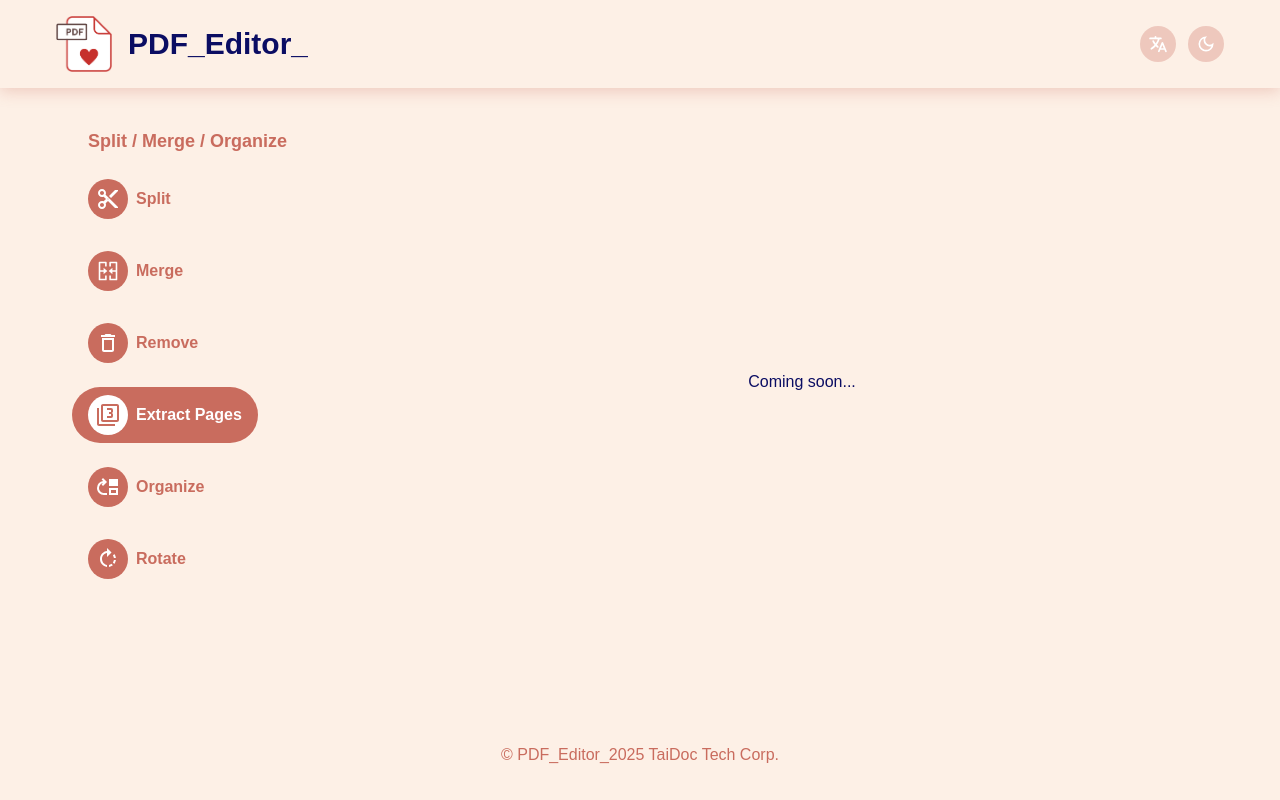
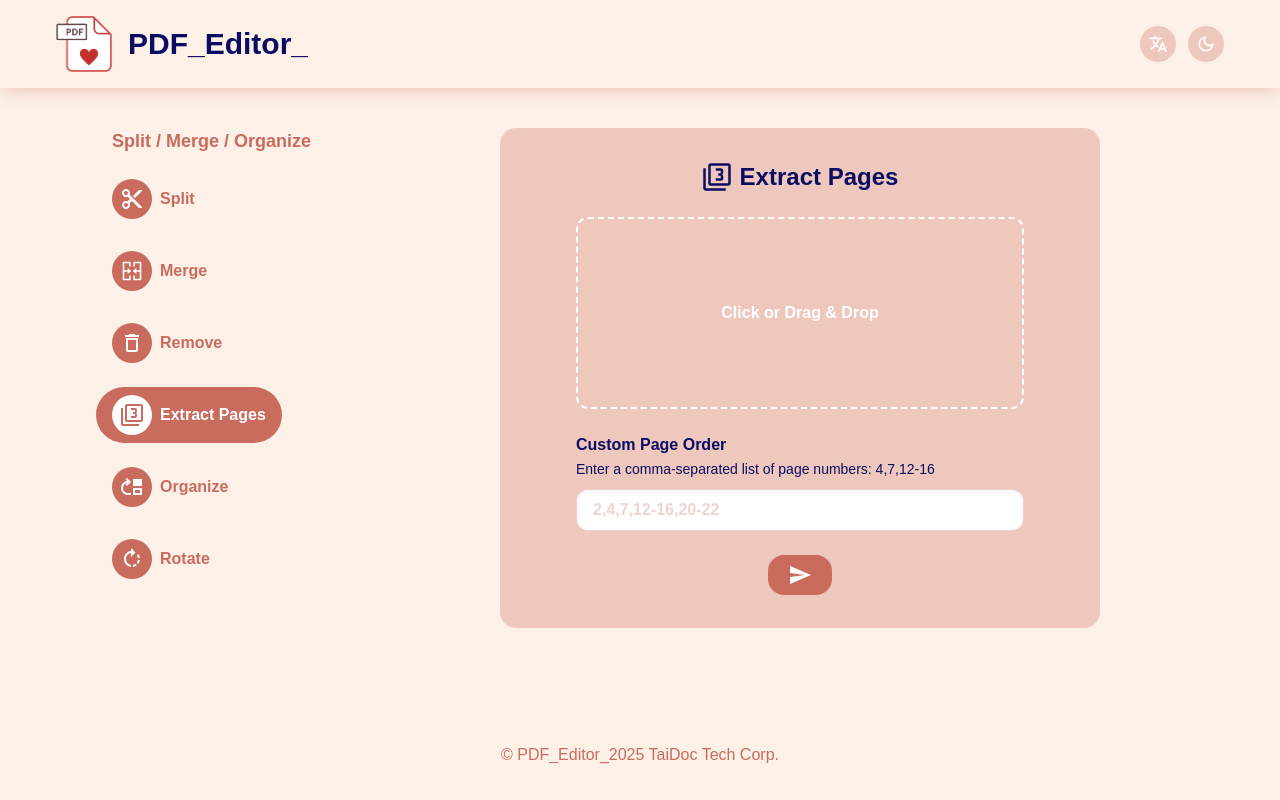
Before and after one commit to tli-gini/PDF_Editor_, a Next.js app: page /structure/extract in a window 1280 px wide. Built offline with nearby package versions, Linux system fonts and the light colour scheme; a web font is replaced by a local one.

Commit message:
UI for dropzone & extract page

```diff
--- a/app/(tools)/layout.tsx
+++ b/app/(tools)/layout.tsx
@@ -8,14 +8,16 @@ export default function ToolsLayout({
   children: React.ReactNode;
 }) {
   return (
-    <section className="flex flex-col lg:flex-row max-w-[1200px] mx-auto w-full px-4 pt-32 pb-10 gap-6">
+    <section className="flex flex-col lg:flex-row max-w-[1200px] mx-auto w-full px-10 pt-32 pb-10 gap-6 lg:gap-0">
       {/* Sidebar for navigation */}
-      <aside className="w-full lg:w-[300px] mb-4 shrink-0">
+      <aside className="w-full lg:w-[320px] mb-4 shrink-0">
         <ToolSidebar />
       </aside>
 
       {/* Main content area */}
-      <main className="flex-1 w-full min-h-[500px]">{children}</main>
+      <main className="flex-1 flex w-full min-h-[500px] items-center justify-center">
+        {children}
+      </main>
     </section>
   );
 }
--- a/app/(tools)/structure/extract/page.tsx
+++ b/app/(tools)/structure/extract/page.tsx
@@ -1,8 +1,44 @@
-export default function Placeholder() {
+// app/(tools)/structure/extract/page.tsx
+"use client";
+
+import { useI18n } from "@/lib/i18n-context";
+import DropzoneCard from "@/components/DropzoneCard";
+import { MdFilter3, MdSend } from "react-icons/md";
+
+export default function ExtractPage() {
+  const { t } = useI18n();
+
   return (
-    <div className="flex flex-col items-center justify-center w-full h-full p-6 text-center">
-      <h1 className="mb-2 text-2xl font-bold text-primary"></h1>
-      <p className="max-w-md text-secondary">Coming soon...</p>
+    <div className="flex flex-col items-center justify-center w-full h-full p-6 text-center lg:w-9/12 md:w-9/12 rounded-2xl bg-primary-light">
+      <h1 className="flex items-center justify-center gap-2 mb-6 text-2xl font-bold text-secondary">
+        <MdFilter3 className="text-3xl" />
+        {t.tools.extract.label}
+      </h1>
+
+      <DropzoneCard>
+        <p className="items-center justify-center text-base font-semibold text-white">
+          Click or Drag & Drop
+        </p>
+      </DropzoneCard>
+
+      <div className="w-full max-w-md mt-6 text-left">
+        <label className="block mb-2 text-base font-semibold text-secondary">
+          Custom Page Order
+          <span className="ml-1 text-sm font-normal text-secondary">
+            <br /> Enter a comma-separated list of page numbers: 4,7,12-16
+          </span>
+        </label>
+
+        <input
+          type="text"
+          placeholder="2,4,7,12-16,20-22"
+          className="w-full px-4 py-2 font-semibold border shadow-inner rounded-xl border-primary-light focus:outline-none focus:ring-2 focus:ring-primary text-primary placeholder:text-primary-light dark:text-background"
+        />
+      </div>
+
+      <button className="px-5 pt-2 pb-2 mt-6 text-white transition-transform rounded-2xl bg-primary hover:scale-105 hover:shadow-[0_6px_24px_rgba(255,255,255,0.6)] active:scale-95 focus:ring-2 focus:ring-white">
+        <MdSend className="w-6 h-6 " />
+      </button>
     </div>
   );
 }
--- /dev/null
+++ b/components/DropzoneCard.tsx
@@ -0,0 +1,20 @@
+// components/DropzoneCard.tsx
+"use client";
+
+import React from "react";
+
+interface DropzoneCardProps {
+  onClick?: () => void;
+  children: React.ReactNode;
+}
+
+export default function DropzoneCard({ onClick, children }: DropzoneCardProps) {
+  return (
+    <div
+      onClick={onClick}
+      className="min-h-48 transition-all duration-200 transform hover:shadow-[0_6px_24px_rgba(255,255,255,0.4)] hover:scale-[1.02] active:scale-[0.98] rounded-xl border-2 border-dashed border-white p-6 w-full max-w-md cursor-pointer focus:outline-none focus:ring-2 focus:ring-primary focus:ring-offset-2 flex items-center justify-center"
+    >
+      {children}
+    </div>
+  );
+}
--- a/package.json
+++ b/package.json
@@ -12,6 +12,7 @@
     "next": "15.3.1",
     "react": "^19.0.0",
     "react-dom": "^19.0.0",
+    "react-dropzone": "^14.3.8",
     "react-icons": "^5.5.0"
   },
   "devDependencies": {
```
Also changed, not shown: 1 other file (tests, documents, lock files or other folders).
